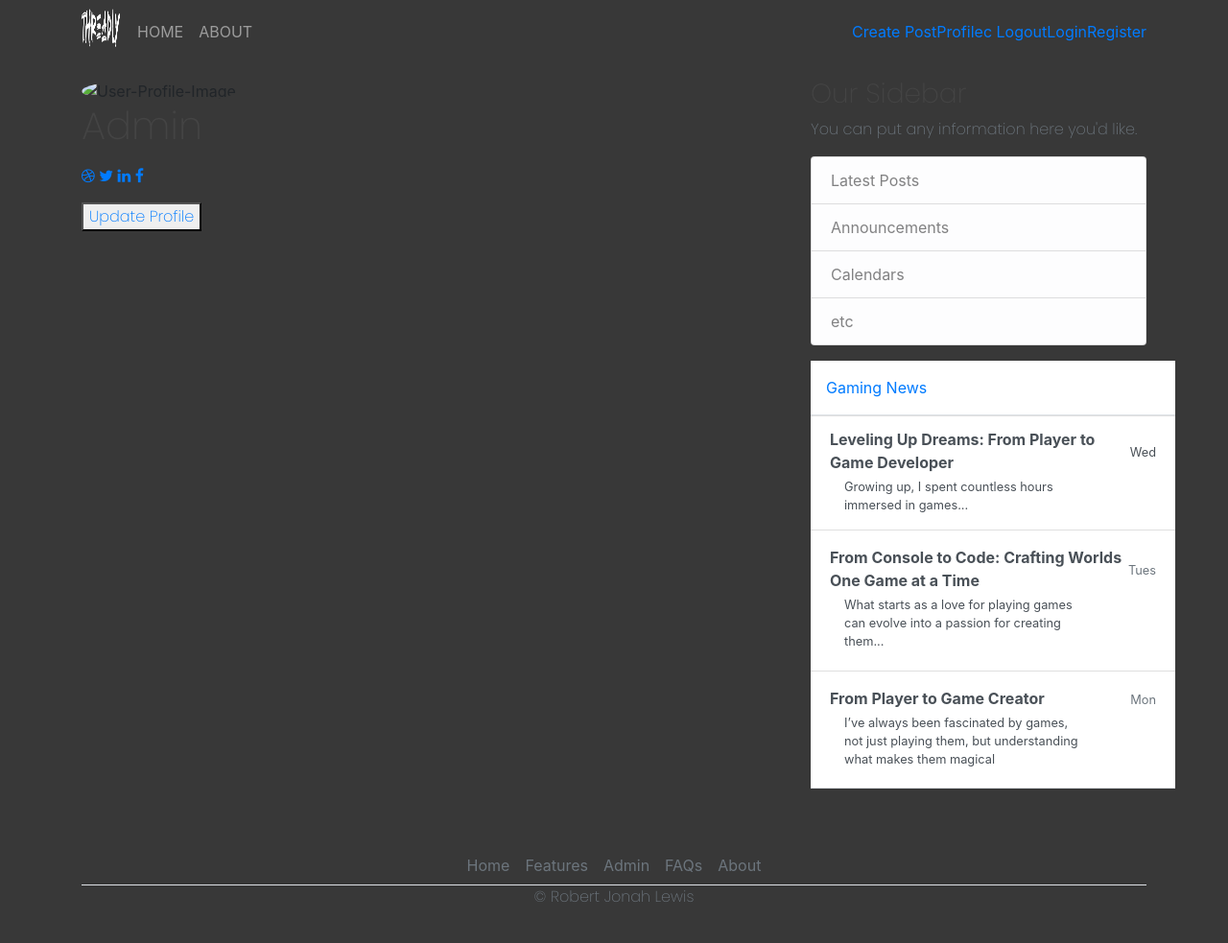
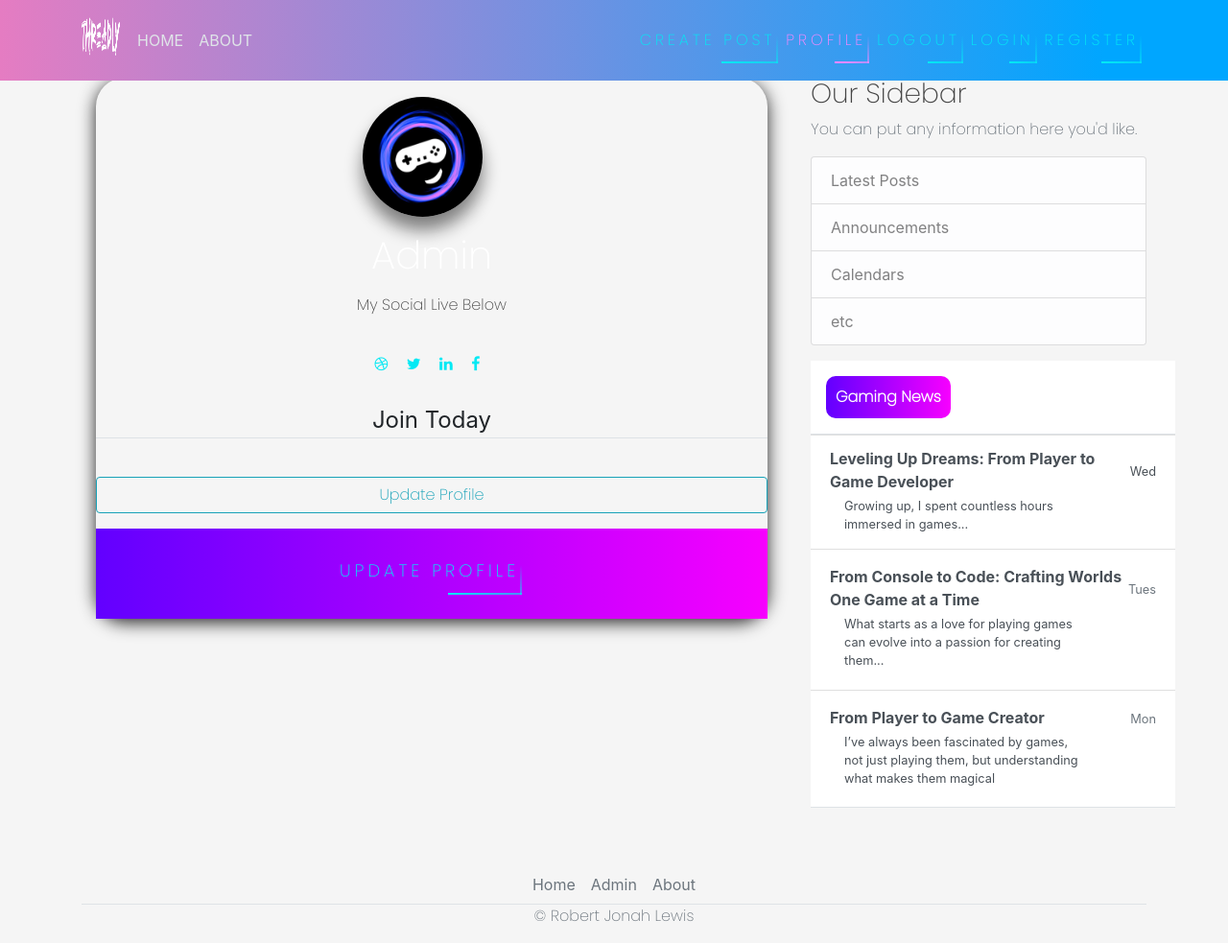
Before and after one commit to RobertJLewis/blogproj, a Django app: page /profile/ in a window 1280 px wide. Shown: the whole page at 96% size. Before the commit the page ends 940 px from the top, so only its background shows below. Run offline with Django 3.2, Linux system fonts and the light colour scheme; a user stored in the database is signed in; data comes from the database, SQL or seed files in the repository; both versions use the stored data as it was after the commit; some libraries are stand-ins or nearby versions.

Commit message:
adding in css styling and adding in profile features like profile pic

```diff
--- /dev/null
+++ b/blog/static/blog/main.css
@@ -0,0 +1,265 @@
+body {
+  /* background: linear-gradient(to bottom right,#002f4b, #dc4225); */
+ /* color: #333333;  */
+ background-color: whitesmoke;    /* background: linear-gradient(to bottom right,#002f4b,#dc4225); */
+ margin-top: 5rem;
+ background-size: contain;
+ background-repeat: no-repeat;
+}
+
+
+h1, h2, h3, h4, h5, h6, p {
+ color: #444444;
+ font-family: 'Poppins', sans-serif;
+}
+
+ul {
+ margin: 0;
+}
+
+.bg-steel {
+ /* background-color: #1a1a1a; */
+ background: linear-gradient(270deg,  rgb(0, 166, 255) 10%, rgb(229, 124, 194) 100%);
+
+}
+
+.site-header .navbar-nav .nav-link {
+ color: #dfe4e8;
+}
+
+.site-header .navbar-nav .nav-link:hover {
+ color: #ffffff;
+}
+
+.site-header .navbar-nav .nav-link.active {
+ font-weight: 800;
+}
+
+.content-section {
+ background: #ffffff;
+ /* border-radius: 20px; */
+ padding: 10px 20px;
+ /* border: 1px solid #dddddd; */
+ border-radius: 20px;
+ margin-bottom: 20px;
+}
+
+.article-title {
+ color: #444444;
+}
+
+a.article-title:hover {
+ color: #9900ff;
+ text-decoration: none;
+}
+
+.article-content {
+ white-space: pre-line;
+}
+
+.article-img {
+ height: 65px;
+ width: 65px;
+ margin-right: 16px;
+}
+
+.article-metadata {
+ font-family: 'Poppins', sans-serif;
+ padding-bottom: 1px;
+ margin-bottom: 4px;
+ font-size: 13px;
+ border-bottom: 1px solid #e3e3e3
+}
+
+.article-metadata a:hover {
+ color: #333;
+ text-decoration: none;
+}
+
+.article-svg {
+ width: 25px;
+ height: 25px;
+ vertical-align: middle;
+}
+
+.account-img {
+ height: 125px;
+ width: 125px;
+ margin-right: 20px;
+ margin-bottom: 16px;
+}
+
+.account-heading {
+ font-size: 2.5rem;
+}
+svg{
+    width: 50px;
+    height: 50px;
+}
+
+#auth-links{
+ font-family: 'Poppins', sans-serif;
+ position: relative;
+ display: inline-block;
+ padding: 12px 3px;
+ margin: 10px 0;
+ color: #03e9f4;
+ text-decoration: none;
+ text-transform: uppercase;
+ transition: 0.5s;
+ letter-spacing: 4px;
+ overflow: hidden;
+ margin-right: 5px;
+
+}
+#auth-links:hover{
+ font-weight: bold;
+ background: #03e9f4;
+ text-decoration: none;
+ color: #050801;
+ box-shadow: 0 0 5px #03e9f4,
+             0 0 25px #03e9f4,
+             0 0 50px #03e9f4,
+             0 0 200px #03e9f4;
+  -webkit-box-reflect:below 1px linear-gradient(transparent, #0005);
+}
+#auth-links:nth-child(1){
+ /* filter: hue-rotate(270deg); */
+}
+#auth-links:nth-child(2){
+ filter: hue-rotate(110deg);
+}
+#auth-links span{
+ position: absolute;
+ display: block;
+}
+#auth-links span:nth-child(1){
+ top: 0;
+ left: 0;
+ width: 100%;
+ height: 2px;
+ background: linear-gradient(90deg,transparent,#03e9f4);
+ animation: animate1 1s linear infinite;
+}
+@keyframes animate1{
+ 0%{
+     left: -100%;
+ }
+ 50%,100%{
+     left: 100%;
+ }
+}
+#auth-links span:nth-child(2){
+ top: -100%;
+ right: 0;
+ width: 2px;
+ height: 100%;
+ background: linear-gradient(180deg,transparent,#03e9f4);
+ animation: animate2 1s linear infinite;
+ animation-delay: 0.25s;
+}
+@keyframes animate2{
+ 0%{
+     top: -100%;
+ }
+ 50%,100%{
+     top: 100%;
+ }
+}
+#auth-links span:nth-child(3){
+ bottom: 0;
+ right: 0;
+ width: 100%;
+ height: 2px;
+ background: linear-gradient(270deg,transparent,#03e9f4);
+ animation: animate3 1s linear infinite;
+ animation-delay: 0.50s;
+}
+@keyframes animate3{
+ 0%{
+     right: -100%;
+ }
+ 50%,100%{
+     right: 100%;
+ }
+}
+#auth-links span:nth-child(4){
+ bottom: -100%;
+ left: 0;
+ width: 2px;
+ height: 100%;
+ background: linear-gradient(360deg,transparent,#03e9f4);
+ animation: animate4 1s linear infinite;
+ animation-delay: 0.75s;
+}
+@keyframes animate4{
+ 0%{
+     bottom: -100%;
+ }
+ 50%,100%{
+     bottom: 100%;
+ }
+}
+#gist-btn{
+ color: black;
+ background: linear-gradient(270deg, rgb(247, 0, 255) 0%, rgb(98, 0, 255) 100%);
+ padding: 10px;
+ color: white;
+ font-family: 'Poppins', sans-serif;
+ font-weight: bold;
+ border-radius: 10px;
+}
+#gist-btn:hover{
+ text-decoration: none;
+}
+
+.cardd{
+ box-shadow: 0 4px 18px 0 rgba(0, 0, 0, 0.849);
+ max-width: 700px;
+ margin: auto;
+ text-align: center;
+ border-radius: 30px;
+}
+#profile-h1{
+   color: rgb(255, 255, 255);
+   font-family: 'Poppins', sans-serif;
+
+}
+.title {
+ font-family: 'Poppins', sans-serif;
+ color: rgb(228, 228, 228);
+ font-size: 18px;
+}
+
+button {
+ font-family: 'Poppins', sans-serif;
+ border: none;
+ outline: 0;
+ display: inline-block;
+ padding: 8px;
+ color: white;
+ background-color: #000;
+ text-align: center;
+ cursor: pointer;
+ width: 100%;
+ font-size: 18px;
+ transition: 1s;
+ background: linear-gradient(270deg, rgb(247, 0, 255) 0%, rgb(98, 0, 255) 100%);
+}
+
+/* a {
+ text-decoration: none;
+ font-size: 22px;
+ color: black;
+}
+
+button:hover, a:hover {
+ opacity: 0.7;
+ background-color: rgb(3, 1, 5);
+} */
+
+#profile-img{
+ margin-top: 20px;
+ box-shadow: 0 14px 18px 0 rgba(0, 0, 0, 0.486);
+ border-radius: 50px;
+}
--- a/blog/templates/blog/base.html
+++ b/blog/templates/blog/base.html
@@ -18,9 +18,9 @@
         <div class="container">
             <img src="{% static 'blog/templates/static/blog/images/threadly.webp' %}" alt="Logo" style="padding-right: 10px; height: 50px; width: 50px;">
             <!-- <a class="navbar-brand mr-4" href="">Django Blog</a> -->
-          <buttwon class="navbar-toggler" type="button" data-toggle="collapse" data-target="#navbarToggle" aria-controls="navbarToggle" aria-expanded="false" aria-label="Toggle navigation">
+          <button class="navbar-toggler" type="button" data-toggle="collapse" data-target="#navbarToggle" aria-controls="navbarToggle" aria-expanded="false" aria-label="Toggle navigation">
           <span class="navbar-toggler-icon"></span>
-          </buttwon>
+          </button>
           <div class="collapse navbar-collapse" id="navbarToggle">
             <div class="navbar-nav mr-auto">
 
@@ -31,50 +31,41 @@
             <!-- Navbar Right Side -->
             <div class="navbar-nav">
 
-                <a href=# id="auth-links">
+              <a href="{% url 'blog-new' %}" id="auth-links">
                 <span></span>
                 <span></span>
                 <span></span>
                 <span></span>
                 Create Post
               </a>
-                <a href=# id="auth-links">
+              <a href="{% url 'profile' %}" id="auth-links">
                 <span></span>
                 <span></span>
                 <span></span>
                 <span></span>
                 Profile
               </a>
-                <a href=# id="auth-links">
+              <a href="{% url 'logout' %}" id="auth-links">
                 <span></span>
-                <span></span>c
+                <span></span>
                 <span></span>
                 <span></span>
                 Logout
               </a>
-            <a href=# id="auth-links">
+              <a href="{% url 'login' %}" id="auth-links">
                 <span></span>
                 <span></span>
                 <span></span>
                 <span></span>
                 Login
               </a>
-            <a href=# id="auth-links">
+              <a href="{% url 'register' %}" id="auth-links">
                 <span></span>
                 <span></span>
                 <span></span>
                 <span></span>
                 Register
               </a>
-            <!-- <a href="#">
-                <span></span>
-                <span></span>
-                <span></span>
-                <span></span>
-                Neon button
-            </a> -->
-
-
 
             </div>
           </div>
@@ -143,19 +134,16 @@
 
         <footer class="" >
           <ul class="nav justify-content-center border-bottom"  style="margin-top: 60px;">
-            <li class="nav-item"><a href="#" class="nav-link px-2 text-muted">Home</a></li>
-            <li class="nav-item"><a href="#" class="nav-link px-2 text-muted">Features</a></li>
-            <li class="nav-item"><a href="admin/" class="nav-link px-2 text-muted">Admin</a></li>
-            <li class="nav-item"><a href="#" class="nav-link px-2 text-muted">FAQs</a></li>
-            <li class="nav-item"><a href="#" class="nav-link px-2 text-muted">About</a></li>
+            <li class="nav-item"><a href="{% url 'blog-home' %}" class="nav-link px-2 text-muted">Home</a></li>
+            <li class="nav-item"><a href="admin.html" class="nav-link px-2 text-muted">Admin</a></li>
+            <li class="nav-item"><a href="{% url 'blog-about' %}" class="nav-link px-2 text-muted">About</a></li>
           </ul>
           <p class="text-center text-muted">&copy; Robert Jonah Lewis</p>
         </footer>
 
     </main>
 
-    <!-- Optional JavaScript -->
-    <!-- jQuery first, then Popper.js, then Bootstrap JS -->
+    <jQuery first, then Popper.js, then Bootstrap JS ></jQuery>
     <script src="https://code.jquery.com/jquery-3.2.1.slim.min.js" integrity="sha384-KJ3o2DKtIkvYIK3UENzmM7KCkRr/rE9/Qpg6aAZGJwFDMVNA/GpGFF93hXpG5KkN" crossorigin="anonymous"></script>
     <script src="https://cdnjs.cloudflare.com/ajax/libs/popper.js/1.12.9/umd/popper.min.js" integrity="sha384-ApNbgh9B+Y1QKtv3Rn7W3mgPxhU9K/ScQsAP7hUibX39j7fakFPskvXusvfa0b4Q" crossorigin="anonymous"></script>
     <script src="https://maxcdn.bootstrapcdn.com/bootstrap/4.0.0/js/bootstrap.min.js" integrity="sha384-JZR6Spejh4U02d8jOt6vLEHfe/JQGiRRSQQxSfFWpi1MquVdAyjUar5+76PVCmYl" crossorigin="anonymous"></script>
--- a/blog/templates/static/blog/main.css
+++ /dev/null
@@ -1,16 +0,0 @@
-body {
-   background-color: rgb(56, 56, 56);
-   margin-top: 5rem;
-   background-size: contain;
-   background-repeat: no-repeat;
- }
-
-
- h1, h2, h3, h4, h5, h6, p {
-   color: #444444;
-   font-family: 'Poppins', sans-serif;
- }
-
- ul {
-   margin: 0;
- }
--- /dev/null
+++ b/requirements.txt
@@ -0,0 +1,4 @@
+Django==5.2.6
+django-crispy-forms==2.4
+crispy-bootstrap4==0.7
+Pillow==11.3.0
--- a/users/templates/users/profile.html
+++ b/users/templates/users/profile.html
@@ -2,18 +2,19 @@
 {% block content %}
 {% load crispy_forms_tags %}
 
-    <!--    <link rel="stylesheet" href="main.css">-->
+    <link rel="stylesheet" href="main.css">
 
     <!-- Add icon library -->
     <link rel="stylesheet" href="https://cdnjs.cloudflare.com/ajax/libs/font-awesome/4.7.0/css/font-awesome.min.css">
 
     <div class="cardd">
-      <!-- <img src="img.jpg" alt="John" style="width:100%"> -->
-      <div class="m-b-25"> <img class="rounded-circle account-img" id="profile-img" src="{{ user.profile.image.url }}" class="img-radius" alt="User-Profile-Image"> </div>
+      <div class="m-b-25">
+        <img class="rounded-circle account-img" id="profile-img" src="{{ user.profile.image.url|default:'/media/profile_pics/default.png' }}" alt="User-Profile-Image">
+      </div>
 
       <h1 id="profile-h1">{{user.username|title}}</h1>
       <p class="title">{{user.email}}</p>
-      <!-- <p>My Social Live  Below</p> -->
+      <p>My Social Live  Below</p>
       <a href="#" id="auth-links"><i class="fa fa-dribbble"></i></a>
       <a href="#" id="auth-links"><i class="fa fa-twitter"></i></a>
       <a href="#" id="auth-links"><i class="fa fa-linkedin"></i></a>
@@ -22,21 +23,25 @@
         <form action="" method="post" enctype="multipart/form-data">
             {% csrf_token %}
             <fieldset class="form-group">
-<!--                <legend class="border-bottom mb-4">Join Today</legend>-->
+              <legend class="border-bottom mb-4">Join Today</legend>
                 {{ u_form|crispy }}
                 {{ p_form|crispy }}
             </fieldset>
-<!--            <div class="form-group">-->
-<!--                <button class="btn btn-outline-info" type="submit">Update Profile</button>-->
-<!--            </div>-->
+          <div class="form-group">
+            <button class="btn btn-outline-info" type="submit">Update Profile</button>
+          </div>
         </form>
 
-      <p><button id="btn-profile"><a href="{% url 'profile-update' %}" id="auth-links">
-        <span></span>
-        <span></span>
-        <span></span>
-        <span></span>
-        Update Profile
-    </a></button></p>
+      <p>
+        <button id="btn-profile">
+          <a href="{% url 'profile-update' %}" id="auth-links">
+            <span></span>
+            <span></span>
+            <span></span>
+            <span></span>
+            Update Profile
+          </a>
+        </button>
+      </p>
     </div>
 {% endblock content %}
--- a/users/templates/users/profile_update.html
+++ b/users/templates/users/profile_update.html
@@ -12,8 +12,8 @@
                 {{ p_form|crispy }}
             </fieldset>
             <div class="form-group">
-                <button class="btn btn-outline-info" type="submit">Update</button>
-<!--                <button class="btn btn-outline-info" type="submit"><a href="{% url 'profile' %}">Go Back</a></button>-->
+                <button type="submit" class="btn btn-outline-info">Update</button>
+                <a href="{% url 'profile' %}" class="btn btn-outline-secondary">Go Back</a>
             </div>
 
         </form>
```
Also changed, not shown: blog/static/images/threadly.webp (renamed from blog/templates/static/blog/images/threadly.webp), db.sqlite3, media/profile_pics/default.png (added), media/profile_pics/default.webp (deleted), 1 other file. Lines whose indentation alone changed are shown as unchanged.
